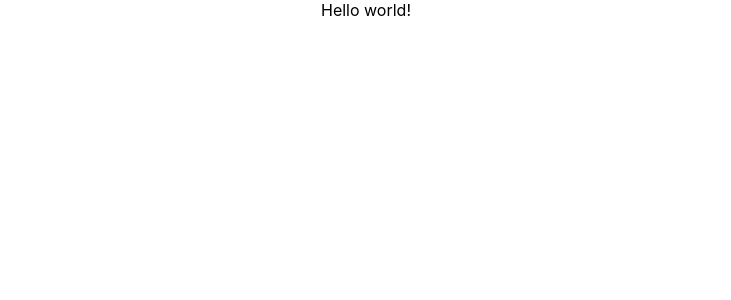
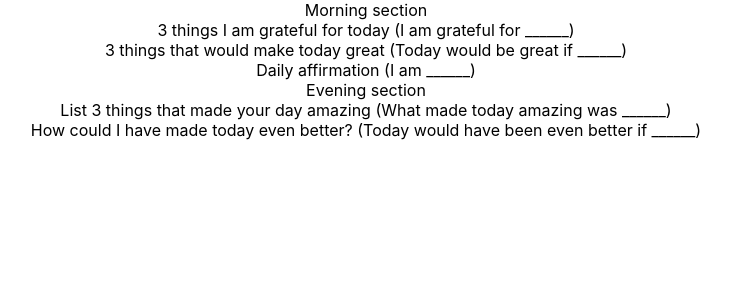
Before and after one commit to healhealth/gratitude-journal-react, a React (Create React App) app: page / in a window 1280 px wide. Shown: the top 300 px of the page, without its empty margins (274-1005 px from the left). Built offline with nearby package versions, Linux system fonts and the light colour scheme.

Commit message:
Created PageForm component

```diff
--- a/src/App.js
+++ b/src/App.js
@@ -1,9 +1,10 @@
 import "./App.css";
+import PageForm from "./components/PageForm/PageForm";
 
 const App = () => {
   return (
     <div className="App">
-      <p>Hello world!</p>
+      <PageForm />
     </div>
   );
 };
--- /dev/null
+++ b/src/components/PageForm/PageForm.js
@@ -0,0 +1,23 @@
+const PageForm = () => {
+  return (
+    <div className="PageForm">
+      <p>Morning section</p>
+      <p>3 things I am grateful for today (I am grateful for ______)</p>
+      <p>
+        3 things that would make today great (Today would be great if ______)
+      </p>
+      <p>Daily affirmation (I am ______)</p>
+      <p>Evening section</p>
+      <p>
+        List 3 things that made your day amazing (What made today amazing was
+        ______)
+      </p>
+      <p>
+        How could I have made today even better? (Today would have been even
+        better if ______)
+      </p>
+    </div>
+  );
+};
+
+export default PageForm;
```
